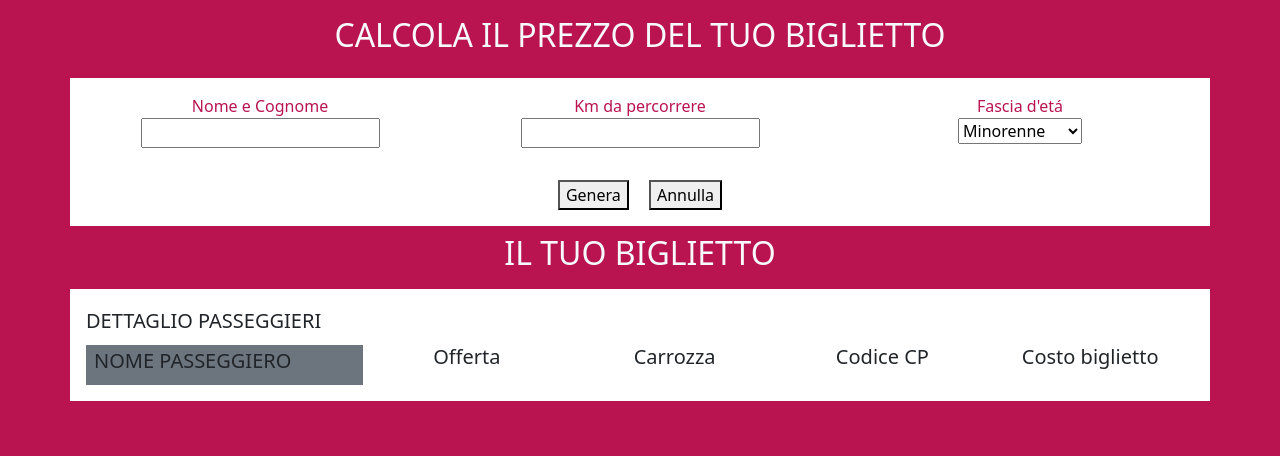
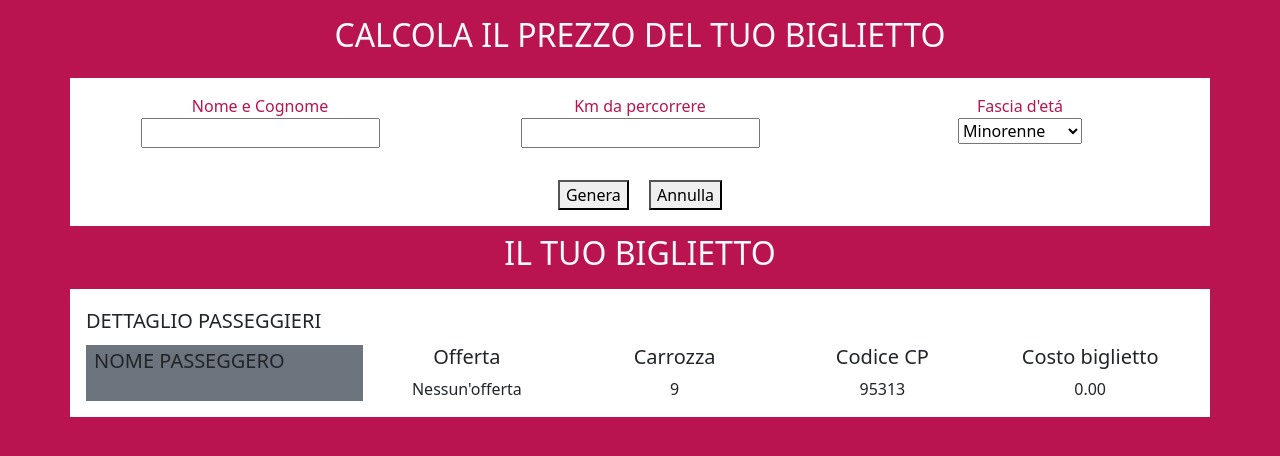
Before and after one commit to lorenzokata/js-biglietto-treno-form, a plain HTML site: page index.html in a window 1280 px wide. Both pictures are taken after a click on the button "Genera". Drawn offline with nearby package versions, Linux system fonts and the light colour scheme.

Commit message:
aggiunto script senza controlli di input

```diff
--- a/index.html
+++ b/index.html
@@ -55,7 +55,7 @@
 
     </section>
 
-    <section class="sezione-biglietto">
+    <section class="d-none" id="sezione-biglietto">
 
         <h2 class="text-uppercase text-light text-center p-2">il tuo biglietto</h2>
 
@@ -72,7 +72,8 @@
                 <div class="row px-3">
 
                     <div class="col-3 px-2 py-1 bg-secondary">
-                        <h5 class="text-uppercase">nome passeggiero</h5>
+                        <h5 class="text-uppercase">nome passeggero</h5>
+                        <div id="nome-passeggero"></div>
                     </div>
 
                     <div class="col">
--- a/js/script.js
+++ b/js/script.js
@@ -0,0 +1,65 @@
+var submit = document.getElementById('genera');
+
+genera.addEventListener("click", function(){
+
+    //INPUT
+
+    //salvo il nome
+    var nome = document.getElementById('nome').value;
+
+    //salvo i km e calcoliamo il prezzo
+    var km = document.getElementById('km').value;
+
+    //salvo fascia etá
+    var fascia = document.getElementById('fascia-eta').value;
+
+    //carrozza e codice Cp devono poi essere calcolati random
+    var carrozza = Math.floor(Math.random() * 9)+1;
+    var codiceCp = Math.floor(Math.random() * 10000) + 90000;
+
+
+    // CALCOLI
+
+    // calcolo prezzo finale
+
+    var prezzo = km * 0.21;
+
+    fascia = "Nessun'offerta";
+
+    if (fascia == "minorenne") {
+        prezzo *= 0.8;
+        fascia = "Sconto minorenne"
+    } else if (fascia == "over65") {
+        prezzo *= 0.6;
+        fascia = "Sconto maggiorenne"
+    }
+
+    prezzo = prezzo.toFixed(2);
+
+    //OUTPUT
+
+    document.getElementById('nome-passeggero').innerHTML = nome;
+    document.getElementById('offerta').innerHTML = fascia;
+    document.getElementById('carrozza').innerHTML = carrozza;
+    document.getElementById('codice-cp').innerHTML = codiceCp;
+    document.getElementById('costo-biglietto').innerHTML = prezzo;
+
+    // MOSTRA SEZIONE BIGLIETTO
+
+    document.getElementById('sezione-biglietto').classList.remove('d-none');
+});
+
+
+
+//*** button reset */
+var annulla = document.getElementById('annulla');
+
+annulla.addEventListener("click", function(){
+
+    document.getElementById('nome').value = "";
+    document.getElementById('km').value = "";
+    document.getElementById('fascia-eta').value = "";
+
+    document.getElementById('sezione-biglietto').classList.add('d-none')
+
+});
```
